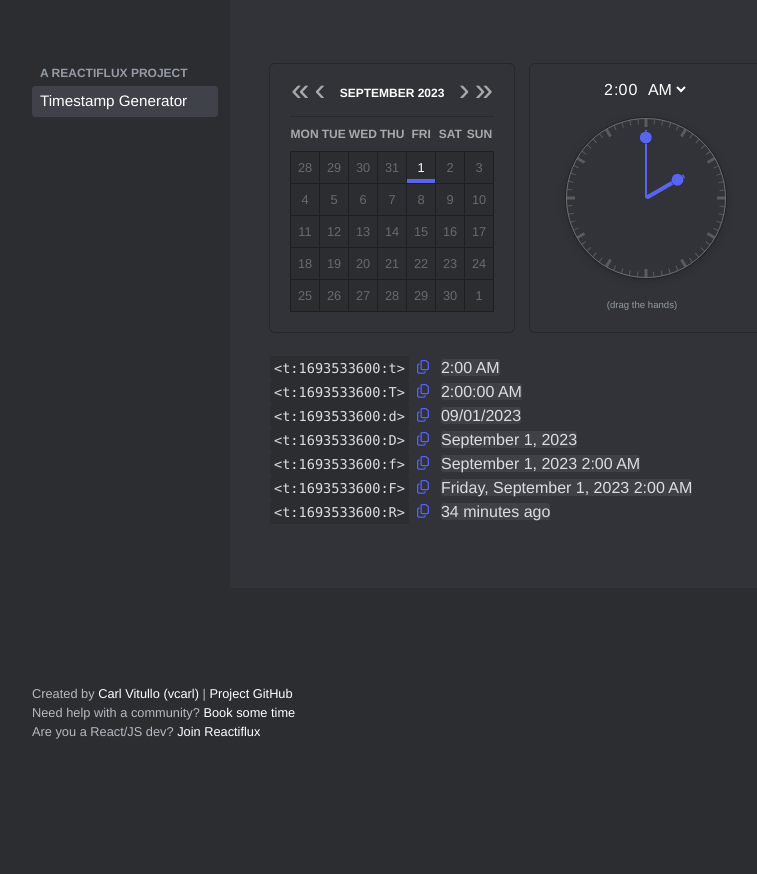
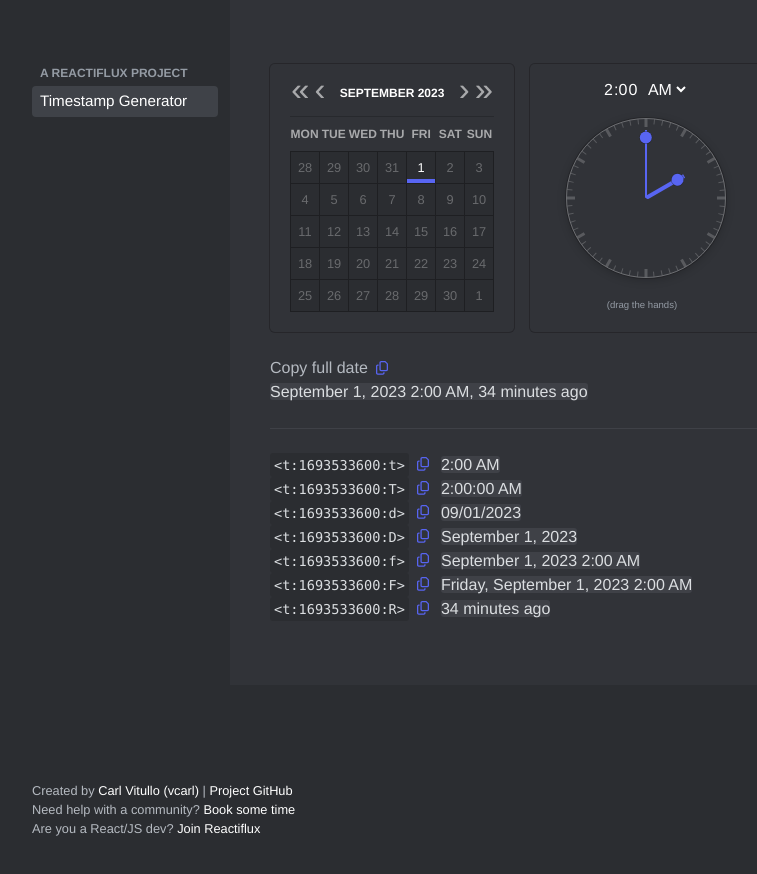
Before and after one commit to vcarl/discord-timestamps, a Next.js app: page / in a window 1280 px wide. Shown: the top 874 px of the page, without its empty margins (239-996 px from the left). Before the commit the page ends 838 px from the top, so only its background shows below. Built offline with nearby package versions, Linux system fonts and the light colour scheme.

Commit message:
Add "full date" copy button

```diff
--- a/components/DiscordTimestamps.js
+++ b/components/DiscordTimestamps.js
@@ -30,6 +30,18 @@ const DiscordTimestamps = ({ datetime, className }) => {
   const unixTime = Number(Math.floor(datetime / 1000));
   return (
     <div className={`${className}`}>
+      <p>
+        Copy full date
+        <CopyButton
+          className="w-4 flex-shrink-0"
+          text={`<t:${unixTime}:f>, <t:${unixTime}:R>`}
+        />
+      </p>
+      <span className={`${style.formattedTime}`}>
+        {" "}
+        {formatDate(unixTime, "f")}, {formatDate(unixTime, "R")}
+      </span>
+      <div className="hr" />
       {formats.map((f) => (
         <TimestampRow key={f} unixTime={unixTime} format={f} />
       ))}
--- a/styles/globals.css
+++ b/styles/globals.css
@@ -43,16 +43,20 @@ nav li.active {
   color: rgb(255, 255, 255);
 }
 
-nav hr {
-  background-color: rgba(78, 80, 88, 0.48);
-  margin: 0.625rem 0.5rem;
-  height: 1px;
+nav .hr {
+  margin: 0.625rem 0;
 }
 
 footer {
   font-size: 0.8rem;
 }
 
+.hr {
+  background-color: rgba(78, 80, 88, 0.48);
+  margin: 1.5rem 0;
+  display: block;
+  height: 1px;
+}
 main {
   flex: 1 1 50rem;
   background-color: rgb(49, 51, 56);
```
